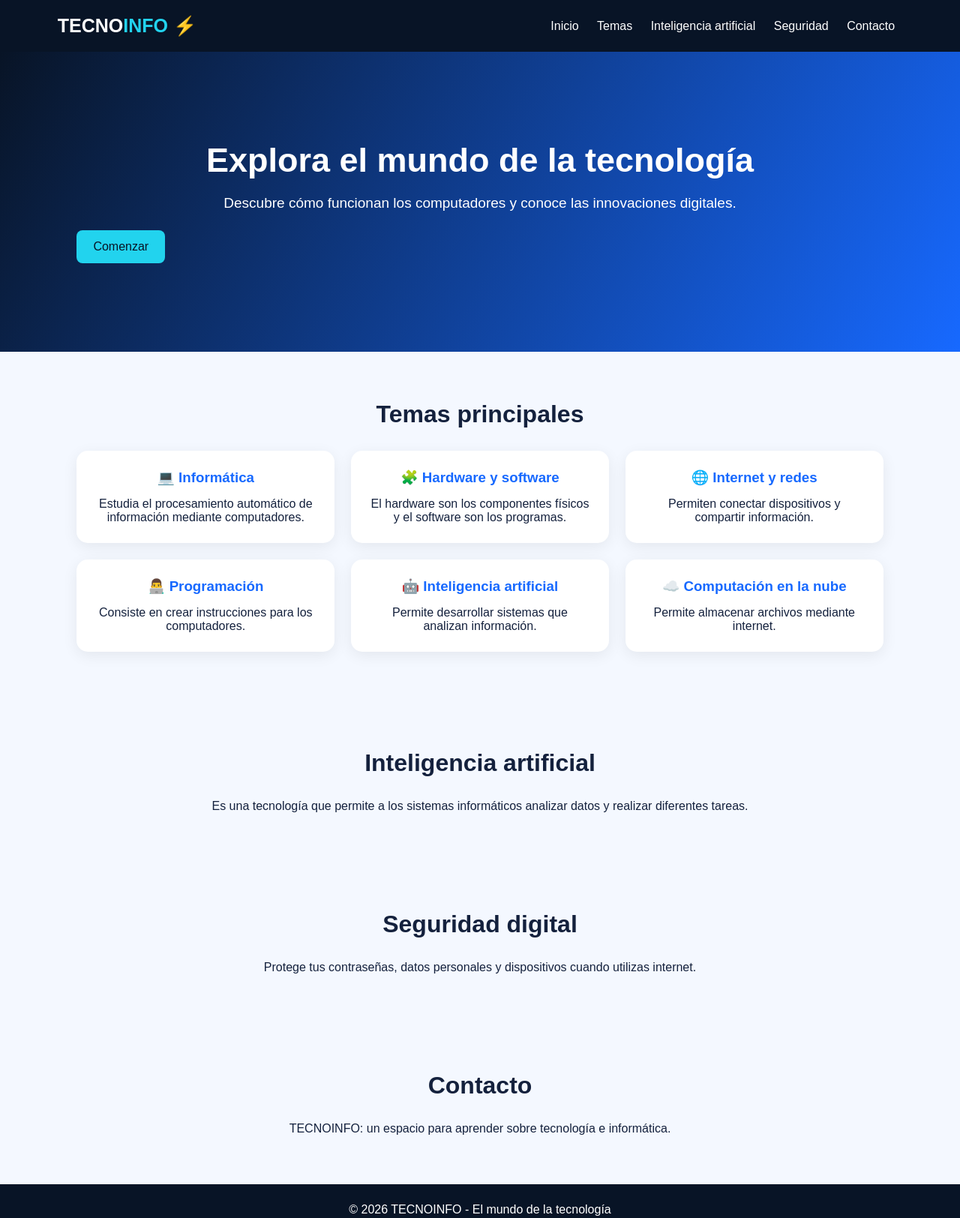
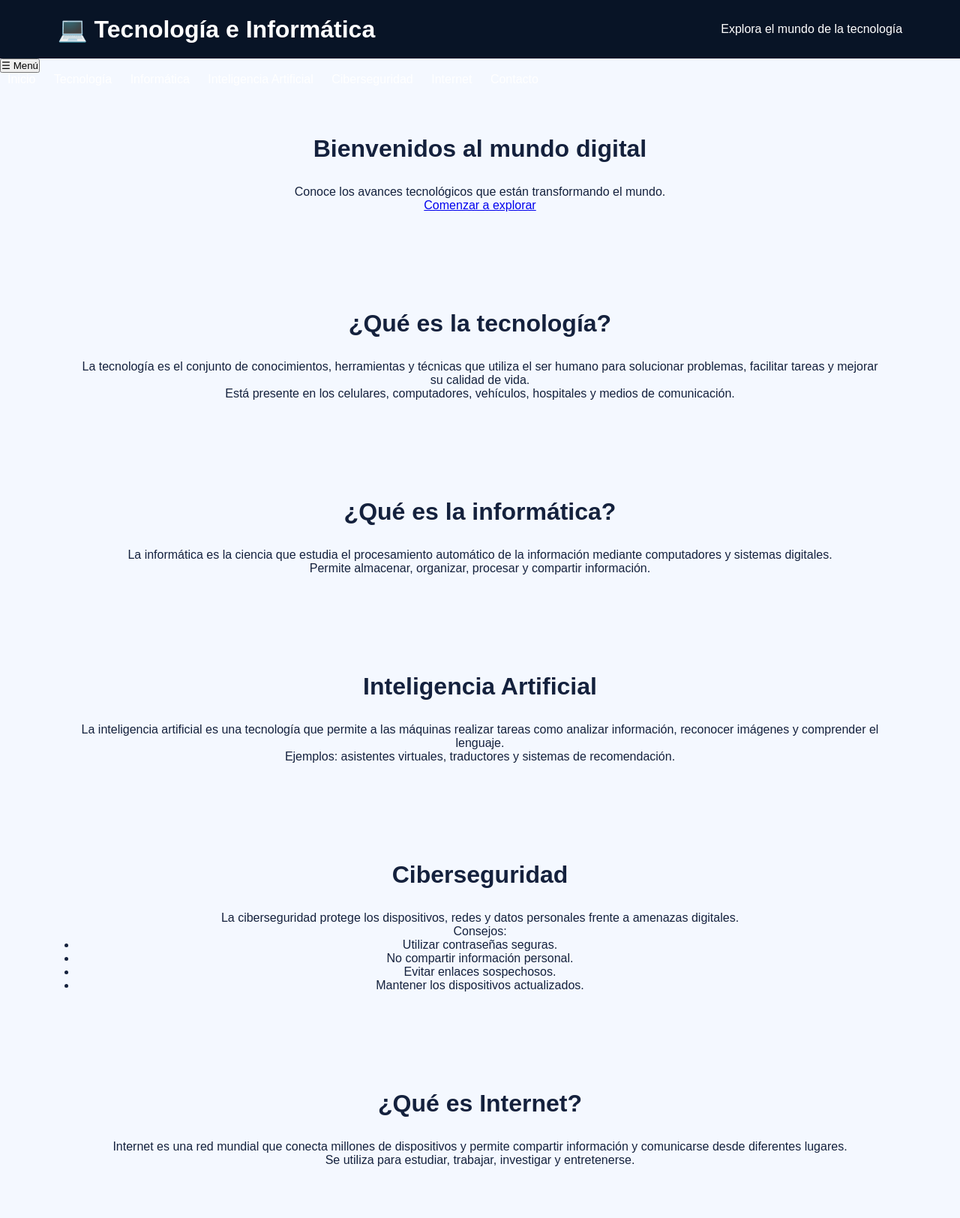
Before and after one commit to manyoma12/Tecnolog-a-inform-tica-, a plain HTML site: page index.html in a window 1280 px wide. Shown: the top 1624 px of the page at 75% size. Drawn offline with Linux system fonts and the light colour scheme.

Commit message:
Update index.html for content and structure changes

```diff
--- a/index.html
+++ b/index.html
@@ -1,83 +1,95 @@
+
 <!DOCTYPE html>
 <html lang="es">
 <head>
     <meta charset="UTF-8">
     <meta name="viewport" content="width=device-width, initial-scale=1.0">
-    <title>TECNOINFO</title>
+    <title>Tecnología e Informática</title>
     <link rel="stylesheet" href="style.css">
 </head>
 <body>
 
 <header>
-    <div class="logo">TECNO<span>INFO</span> ⚡</div>
-    <nav>
-        <a href="#inicio">Inicio</a>
-        <a href="#temas">Temas</a>
-        <a href="#ia">Inteligencia artificial</a>
-        <a href="#seguridad">Seguridad</a>
-        <a href="#contacto">Contacto</a>
-    </nav>
+    <h1>💻 Tecnología e Informática</h1>
+    <p>Explora el mundo de la tecnología</p>
 </header>
 
-<section class="hero" id="inicio">
-    <h1>Explora el mundo de la tecnología</h1>
-    <p>Descubre cómo funcionan los computadores y conoce las innovaciones digitales.</p>
-    <a href="#temas" class="btn">Comenzar</a>
+<nav>
+    <button class="menu-btn" id="menuBtn">☰ Menú</button>
+    <div class="menu" id="menu">
+        <a href="#inicio">Inicio</a>
+        <a href="#tecnologia">Tecnología</a>
+        <a href="#informatica">Informática</a>
+        <a href="#inteligencia">Inteligencia Artificial</a>
+        <a href="#ciberseguridad">Ciberseguridad</a>
+        <a href="#internet">Internet</a>
+        <a href="#contacto">Contacto</a>
+    </div>
+</nav>
+
+<section class="portada" id="inicio">
+    <h2>Bienvenidos al mundo digital</h2>
+    <p>Conoce los avances tecnológicos que están transformando el mundo.</p>
+    <a href="#tecnologia" class="boton">Comenzar a explorar</a>
 </section>
 
-<section id="temas">
-    <h2>Temas principales</h2>
-
-    <div class="contenedor">
-        <article class="card">
-            <h3>💻 Informática</h3>
-            <p>Estudia el procesamiento automático de información mediante computadores.</p>
-        </article>
-
-        <article class="card">
-            <h3>🧩 Hardware y software</h3>
-            <p>El hardware son los componentes físicos y el software son los programas.</p>
-        </article>
-
-        <article class="card">
-            <h3>🌐 Internet y redes</h3>
-            <p>Permiten conectar dispositivos y compartir información.</p>
-        </article>
-
-        <article class="card">
-            <h3>👨‍💻 Programación</h3>
-            <p>Consiste en crear instrucciones para los computadores.</p>
-        </article>
-
-        <article class="card">
-            <h3>🤖 Inteligencia artificial</h3>
-            <p>Permite desarrollar sistemas que analizan información.</p>
-        </article>
-
-        <article class="card">
-            <h3>☁️ Computación en la nube</h3>
-            <p>Permite almacenar archivos mediante internet.</p>
-        </article>
+<section id="tecnologia">
+    <h2>¿Qué es la tecnología?</h2>
+    <div class="contenido">
+        <p>La tecnología es el conjunto de conocimientos, herramientas y técnicas que utiliza el ser humano para solucionar problemas, facilitar tareas y mejorar su calidad de vida.</p>
+        <p>Está presente en los celulares, computadores, vehículos, hospitales y medios de comunicación.</p>
     </div>
 </section>
 
-<section id="ia">
-    <h2>Inteligencia artificial</h2>
-    <p>Es una tecnología que permite a los sistemas informáticos analizar datos y realizar diferentes tareas.</p>
+<section id="informatica">
+    <h2>¿Qué es la informática?</h2>
+    <div class="contenido">
+        <p>La informática es la ciencia que estudia el procesamiento automático de la información mediante computadores y sistemas digitales.</p>
+        <p>Permite almacenar, organizar, procesar y compartir información.</p>
+    </div>
 </section>
 
-<section id="seguridad">
-    <h2>Seguridad digital</h2>
-    <p>Protege tus contraseñas, datos personales y dispositivos cuando utilizas internet.</p>
+<section id="inteligencia">
+    <h2>Inteligencia Artificial</h2>
+    <div class="contenido">
+        <p>La inteligencia artificial es una tecnología que permite a las máquinas realizar tareas como analizar información, reconocer imágenes y comprender el lenguaje.</p>
+        <p>Ejemplos: asistentes virtuales, traductores y sistemas de recomendación.</p>
+    </div>
+</section>
+
+<section id="ciberseguridad">
+    <h2>Ciberseguridad</h2>
+    <div class="contenido">
+        <p>La ciberseguridad protege los dispositivos, redes y datos personales frente a amenazas digitales.</p>
+        <p>Consejos:</p>
+        <ul>
+            <li>Utilizar contraseñas seguras.</li>
+            <li>No compartir información personal.</li>
+            <li>Evitar enlaces sospechosos.</li>
+            <li>Mantener los dispositivos actualizados.</li>
+        </ul>
+    </div>
+</section>
+
+<section id="internet">
+    <h2>¿Qué es Internet?</h2>
+    <div class="contenido">
+        <p>Internet es una red mundial que conecta millones de dispositivos y permite compartir información y comunicarse desde diferentes lugares.</p>
+        <p>Se utiliza para estudiar, trabajar, investigar y entretenerse.</p>
+    </div>
 </section>
 
 <section id="contacto">
     <h2>Contacto</h2>
-    <p>TECNOINFO: un espacio para aprender sobre tecnología e informática.</p>
+    <div class="contenido">
+        <p>Gracias por visitar nuestro sitio web informativo.</p>
+        <p>Aprender sobre tecnología es prepararse para el futuro.</p>
+    </div>
 </section>
 
 <footer>
-    <p>© 2026 TECNOINFO - El mundo de la tecnología</p>
+    <p>© 2026 Tecnología e Informática</p>
+    <p>Proyecto educativo informativo</p>
 </footer>
 
 <script src="script.js"></script>
```
